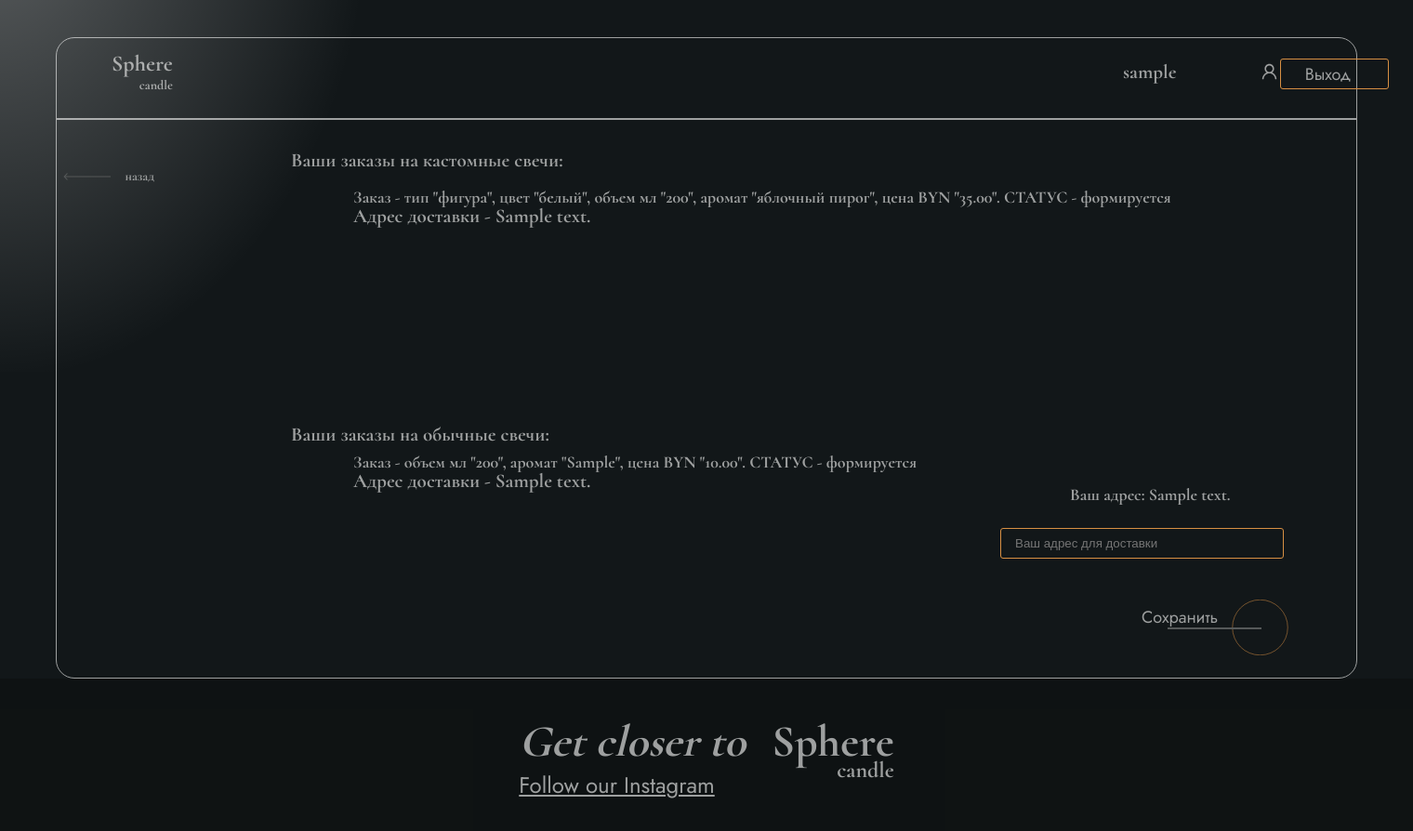
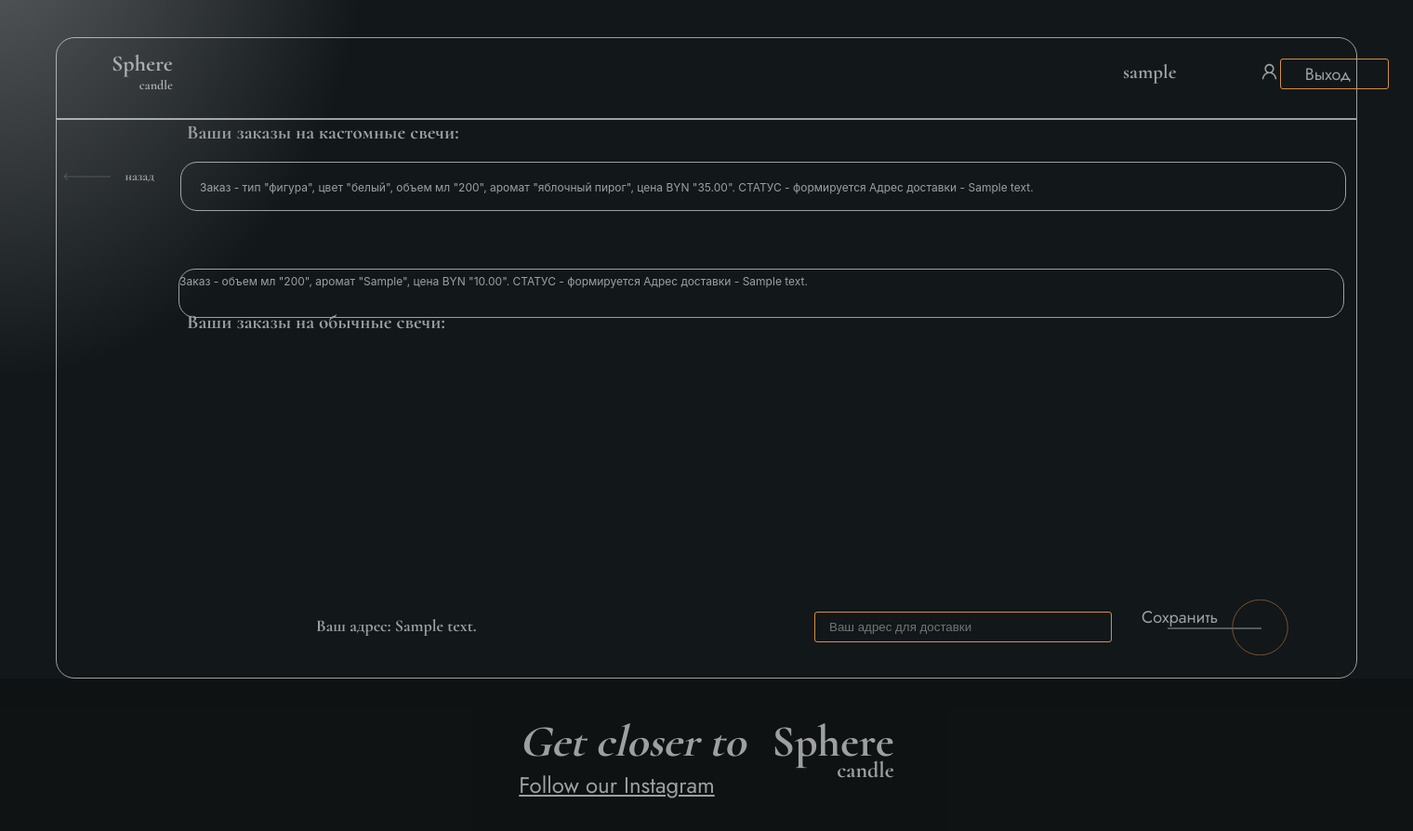
Before and after one commit to Salavei/shop, a Django app: page /profile/ in a window 1520 px wide. Shown: the whole page at 93% size. Run offline with Django 4.2, Linux system fonts and the light colour scheme; a user stored in the database is signed in; tables that the repository leaves empty hold one stand-in row (values such as "Sample post").

Commit message:
fix profile view

```diff
--- a/static/main.css
+++ b/static/main.css
@@ -1548,12 +1548,25 @@ label {
     align-items: center;
     color: #9EA0A0;
 }
-
+.profileorderingheader1  {
+    position: absolute;
+    height: 29px;
+    left: 201px;
+    top: 332px;
+    font-family: 'Cormorant';
+    font-style: normal;
+    font-weight: 700;
+    font-size: 21px;
+    line-height: 29px;
+    display: flex;
+    align-items: center;
+    color: #9EA0A0;
+}
 .profileorderingheader {
     position: absolute;
     height: 29px;
-    left: 313px;
-    top: 158px;
+    left: 201px;
+    top: 128px;
     font-family: 'Cormorant';
     font-style: normal;
     font-weight: 700;
@@ -1745,8 +1758,8 @@ input[type="checkbox"] {
     position: absolute;
     height: 29px;
     font-family: 'Cormorant';
-    left: 1151px;
-    top: 506px;
+    left: 340px;
+    top: 647px;
     font-style: normal;
     font-weight: 700;
     font-size: 18px;
@@ -1799,9 +1812,9 @@ input[type="checkbox"] {
     background-color: rgba(215, 143, 67, 0);
     height: 33px;
     position: absolute;
-    width: 305px;
-    right: 139px;
-    top: 568px;
+    width: 320px;
+    right: 324px;
+    top: 658px;
     color: white;
     padding-left: 15px;
 }
@@ -1871,9 +1884,9 @@ input#wdwdw[type=checkbox] + label {
     position: absolute;
     height: 29px;
     color: #a03333;
-    left: 1254px;
+    left: 1144px;
     font-family: 'Cormorant';
-    top: 453px;
+    top: 555px;
     font-style: normal;
     font-weight: 700;
     font-size: 21px;
@@ -1896,3 +1909,110 @@ input#wdwdw[type=checkbox] + label {
     display: flex;
     align-items: center;
 }
+
+
+    .Containercastombuy p {
+            text-align: left;
+        }
+
+        .Containercastombuy button {
+            align-self: flex-start;
+        }
+
+        .Containercastombuy a {
+            text-align: left;
+        }
+
+        .Containercastombuy .castombuytextBlock {
+            margin-top: 14px;
+            margin-left: 20px;
+            font-size: 12px;
+
+        }
+
+        .Containercastombuy1 p {
+            text-align: left;
+        }
+
+        .Containercastombuy1 button {
+            align-self: flex-start;
+        }
+
+        .Containercastombuy1 a {
+            text-align: left;
+        }
+
+        .Containercastombuy1 .castombuytextBlock1 {
+            margin-top: 14px;
+            margin-left: -2px;
+            font-size: 12px;
+        }
+
+        .syka {
+            max-height: 164px;
+            padding: -54px;
+            margin-left: 129px;
+            margin-top: 38px;
+            background-color: #121719;
+            border-radius: 15px;
+            overflow: scroll;
+            max-width: 1285px;
+
+        }
+
+        .syka1 {
+            max-height: 164px;
+            padding: -54px;
+            margin-left: 129px;
+            margin-top: 38px;
+            background-color: #121719;
+            border-radius: 15px;
+            overflow: scroll;
+            max-width: 1285px;
+
+        }
+
+        ::-webkit-scrollbar {
+            width: 5px;
+        }
+
+        .syka::-webkit-scrollbar-thumb {
+            background-color: #D78F43;
+            border-radius: 20px;
+            border: 6px solid transparent;
+            /*background-clip: content-box;*/
+        }
+        .syka1::-webkit-scrollbar-thumb {
+            background-color: #D78F43;
+            border-radius: 20px;
+            border: 6px solid transparent;
+            /*background-clip: content-box;*/
+        }
+
+        .standartbuy {
+
+            font-size: 12px;
+
+            width: 1254px;
+            height: 53px;
+            y-content: space-between;
+            border: 0.5px solid #9EA0A0;
+            box-sizing: border-box;
+            margin: 7px;
+            margin-bottom: 10px;
+            margin-left: 4px;
+            border-radius: 18px;
+        }
+
+        .Containercastombuy {
+
+            width: 1254px;
+            height: 53px;
+            y-content: space-between;
+            border: 0.5px solid #9EA0A0;
+            box-sizing: border-box;
+            margin: 7px;
+            margin-bottom: 10px;
+            margin-left: 4px;
+            border-radius: 18px;
+        }
--- a/templates/shop/profile.html
+++ b/templates/shop/profile.html
@@ -17,8 +17,9 @@
 
     <div class="App">
 
+
         <div class="borderContainer">
-            </a>
+
             <header class="registrHeader">
                 <div><span>Sphere</span>
                     <p>candle</p>
@@ -30,20 +31,39 @@
             <div class="header_container">
                 <button class="aheader_button" onclick="window.location='/logout/';">Выход</button>
             </div>
-            <div class="castombuy">
+
+
+            <div class="syka">
                 <span class="profileorderingheader">Ваши заказы на кастомные свечи:</span>
                 {% for order in orders %}
-                <span class="profileordering">Заказ - тип "{{ order.candle_t}}", цвет "{{ order.candle_color}}", объем мл "{{ order.candle_volume}}", аромат "{{ order.candle_flavor}}", цена BYN "35.00".  СТАТУС - {{ order.status }} </span>
-                <span class="profileaddres">Адрес доставки - {{ order.address}}</span>
+                <div class="Containercastombuy">
+                    <div class="castombuytextBlock">
+
+
+                        <div class="castombuy">
+
+                            <span>Заказ - тип "{{ order.candle_t}}", цвет "{{ order.candle_color}}", объем мл "{{ order.candle_volume}}", аромат "{{ order.candle_flavor}}", цена BYN "35.00".  СТАТУС - {{ order.status }} </span>
+                            <span>Адрес доставки - {{ order.address}}</span>
+                        </div>
+                    </div>
+                </div>
                 {% endfor %}
             </div>
-            <div class="standartbuy">
-                <span class="standartbuyprofileorderingheader">Ваши заказы на обычные свечи:</span>
+
+            <div class="syka1">
+                <span class="profileorderingheader1">Ваши заказы на обычные свечи:</span>
                 {% for buy in Buy %}
-                <span class="standartbuyprofileordering">Заказ - объем мл "{{ buy.volume}}", аромат "{{ buy.flavor}}", цена BYN "{{ buy.price}}". СТАТУС - {{ buy.status }} </span>
-                <span class="standartbuyprofileaddres">Адрес доставки - {{ buy.address}}</span>
+                <div class="Containercastombuy1">
+                    <div class="castombuytextBlock1">
+                        <div class="standartbuy">
+                            <span>Заказ - объем мл "{{ buy.volume}}", аромат "{{ buy.flavor}}", цена BYN "{{ buy.price}}". СТАТУС - {{ buy.status }} </span>
+                            <span>Адрес доставки - {{ buy.address}}</span>
+                        </div>
+                    </div>
+                </div>
                 {% endfor %}
             </div>
+
             <form class="addresAdd" action="" method="post">{% csrf_token %}
                 <h1>Ваш адрес: {{ address }}</h1>
                 <input id="wdwdw" name="address" placeholder="Ваш адрес для доставки" value>
@@ -52,7 +72,7 @@
                 <input class="addresapplyEllipse" type="image" name="submit" src="{% static 'circle.svg' %}"
                        alt="Submit">
                 {% for message in messages %}
-                <div class="messagesINfo"><p >{{ message }}</p></div>
+                <div class="messagesINfo"><p>{{ message }}</p></div>
                 {% endfor %}
             </form>
         </div>
```
Also changed, not shown: static/21.png (added), static/21_IjZnb1E.png (added), static/Снимок_экрана_2022-03-19_в_13.45.29.png (added), static/Снимок_экрана_2022-03-19_в_13.45.29_2QCFqrS.png (added), static/Снимок_экрана_2022-03-19_в_13.45.58.png (added), static/Снимок_экрана_2022-03-19_в_13.45.58_U0xEzpF.png (added).
